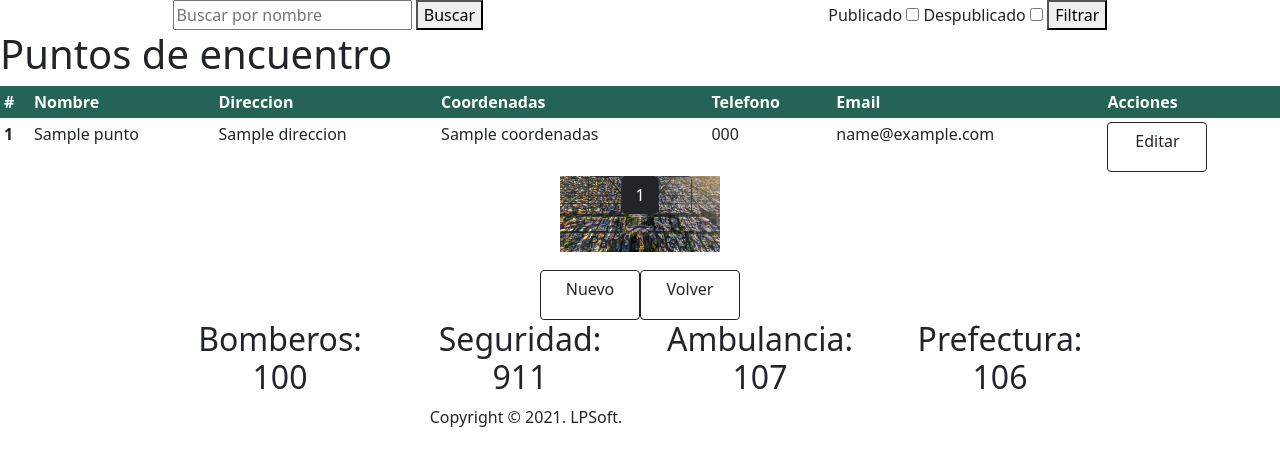
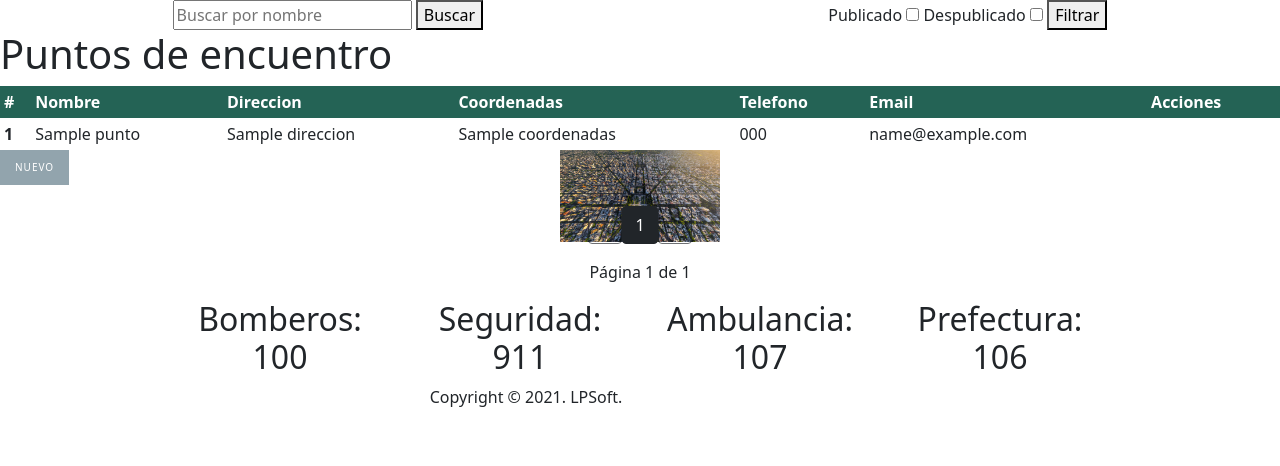
Before and after one commit to MechiScattini/TP-ProyectoSoftware-UNLP, a Python web app: template app/templates/puntoEncuentro/index.html in a window 1280 px wide. Shown: the part 56-522 px from the top of the page. Run offline with Jinja, Linux system fonts and the light colour scheme; the template is opened without the code that fills it: most values are stand-ins (such as "Sample title", 1, 10 or a date in 2020).

Commit message:
cambios en index

```diff
--- a/app/templates/puntoEncuentro/index.html
+++ b/app/templates/puntoEncuentro/index.html
@@ -42,11 +42,12 @@
                   <td>{{ punto.coordenadas }}</td>
                   <td>{{ punto.telefono }}</td>
                   <td>{{ punto.email }}</td>
-                  <td><a href="{{ url_for('puntoEncuentro_update', id_punto=punto.id) }}" class="btn btn-outline-dark" style="width: 100px;
-                    height: 50px;">Editar</a>
+                  <td>
                     {% if has_permission(session["user2"].id, "punto_encuentro_destroy") %}
-                    <a href="{{ url_for('puntoEncuentro_destroy', id_punto=punto.id) }}" class="btn btn-outline-dark" style="width: 100px;
-                    height: 50px;" onclick="return confirm('Eliminar {{punto.nombre}}')">Eliminar</a>
+                    <a href="{{ url_for('puntoEncuentro_update', id_punto=punto.id) }}" class="link" >Editar</a>
+                    {% endif %}
+                    {% if has_permission(session["user2"].id, "punto_encuentro_destroy") %}
+                    <a href="{{ url_for('puntoEncuentro_destroy', id_punto=punto.id) }}" class="link" onclick="return confirm('Eliminar {{punto.nombre}}')">Eliminar</a>
                     {% endif %}
                   </td>
               </tr>
@@ -54,7 +55,8 @@
           </tbody>
       </table>
     </div>
-
+    <p>
+      <a  style=" justify-content: left;" href="{{ url_for('puntoEncuentro_new') }}" class="link">Nuevo</a>
     <!-- Pagination Links-->
     <div class="text-right" style="display: flex; justify-content: center;">
       <a href="{{ url_for('puntoEncuentro_index', page=puntos.prev_num) }}"
@@ -85,16 +87,11 @@
           &raquo;
       </a>
     </div>
+    </p>
     <p class="text-right mt-3" style="display: flex; justify-content: center;">
     Página {{ puntos.page }} de {{ puntos.pages }}
     </p>
     {% else %}
       <h3 style="display: flex; justify-content: center; ">No hay puntos de encuentro cargados</h3>
     {% endif %}
-    <div style="display: flex; justify-content: center; ">
-    <a href="{{ url_for('puntoEncuentro_new') }}" class="btn btn-outline-dark" style="width: 100px;
-    height: 50px;">Nuevo</a>
-    <a href="{{ url_for('home') }}" class="btn btn-outline-dark" style="width: 100px;
-    height: 50px;">Volver</a>
-    </div>
 {% endblock %}
```
